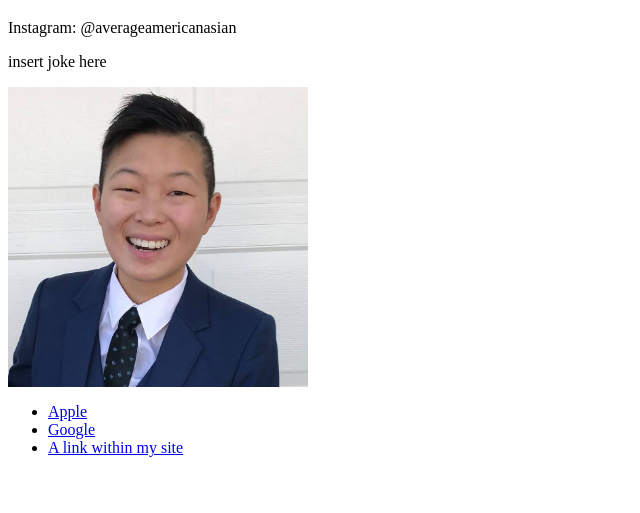
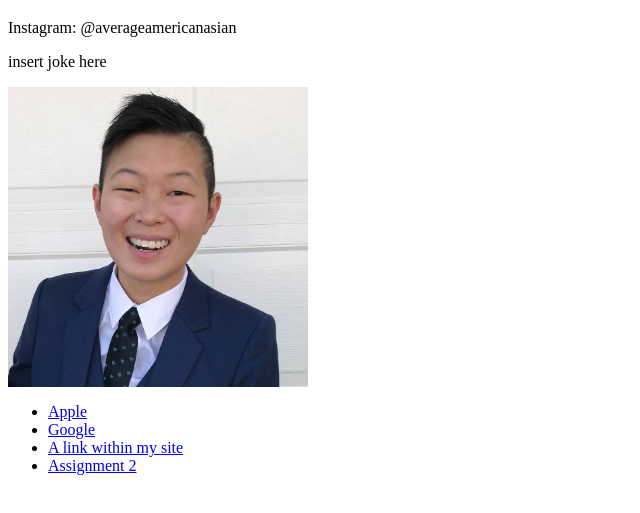
Before and after one commit to J4502-SS19/averageamericanasian-healy, a plain HTML site: page index_old.html in a window 1280 px wide. Shown: the part 61-574 px from the top of the page, without its empty margins (0-640 px from the left). Drawn offline with Linux system fonts and the light colour scheme.

Commit message:
assignment 2

```diff
--- a/index_old.html
+++ b/index_old.html
@@ -19,6 +19,7 @@
   <li><a href="https://apple.com">Apple</a></li>
   <li><a href="https://google.com">Google</a></li>
   <li><a href="old_index.html">A link within my site</a></li>
+  <li><a href="https://j4502-ss19.github.io/averageamericanasian-healy/">Assignment 2</a></li>
 </ul>
 
 </body>
```
